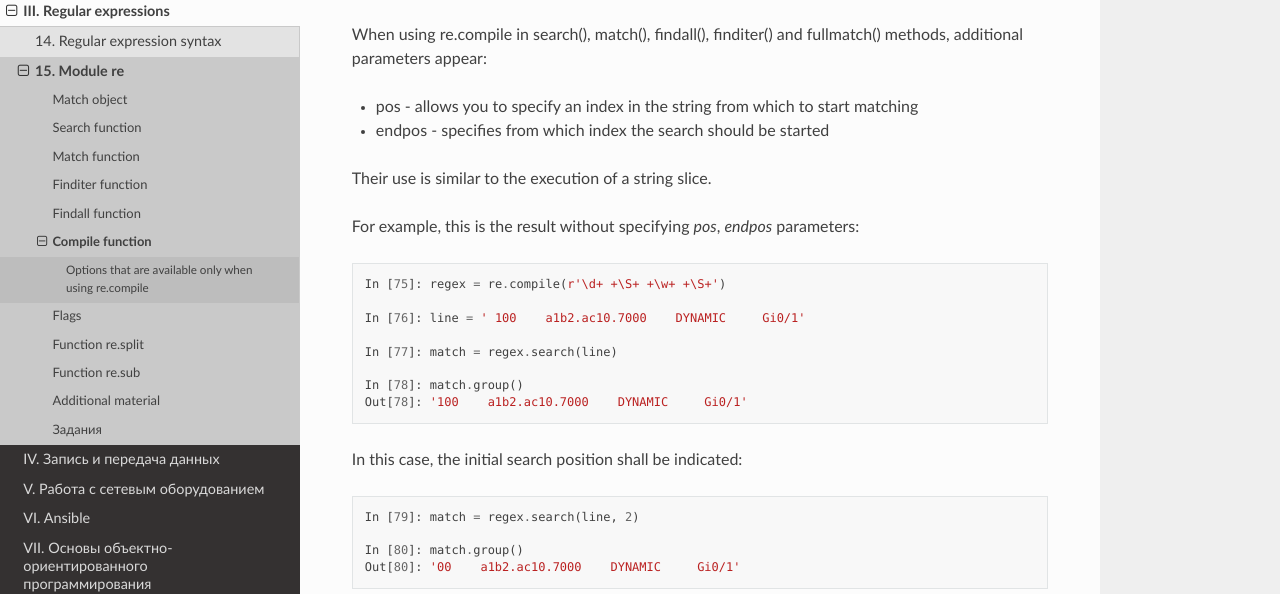
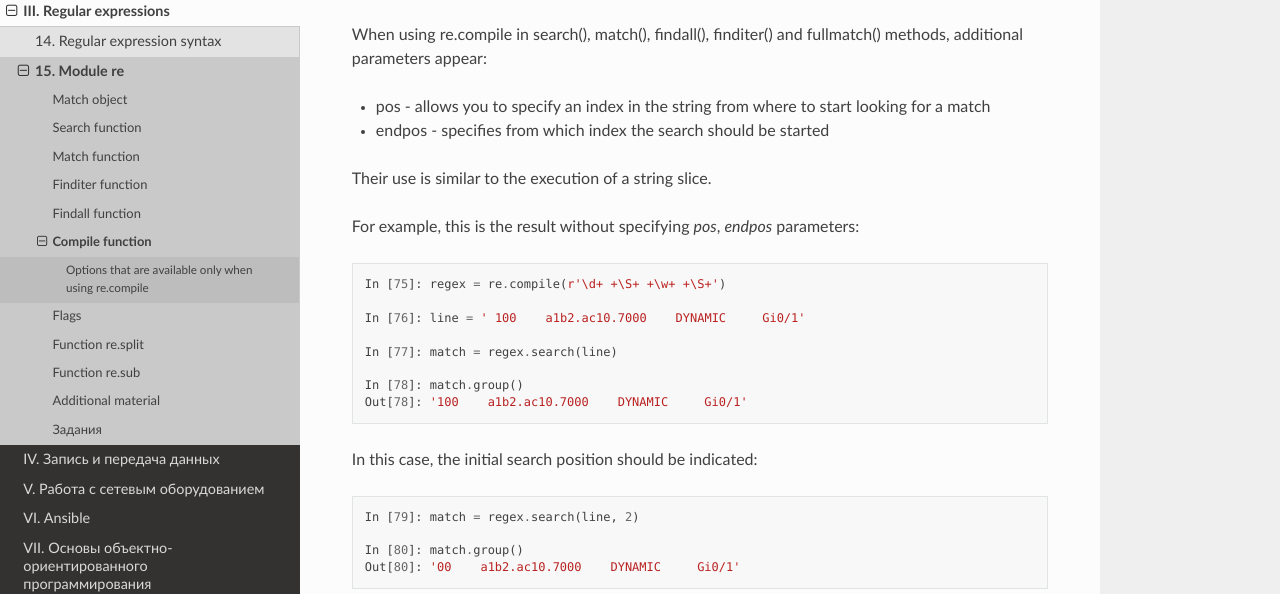
Before and after one commit to Aidar5/nattoeng, a Sphinx documentation site: the page built from docs/source/book/15_module_re/compile.rst, in a window 1280 px wide and 900 px high, scrolled down 2012 px. Shown: the part 161-755 px from the top of the window. Built offline with Sphinx 7.4.7 and the Read the Docs theme 2.0.0, drawn with Linux system fonts in a browser that asks for light colours; pages that are not in the unit, such as notebooks, are missing from menus.

Commit message:
Update compile.rst

```diff
--- a/docs/source/book/15_module_re/compile.rst
+++ b/docs/source/book/15_module_re/compile.rst
@@ -101,7 +101,7 @@ Options that are available only when using re.compile
 
 When using re.compile in search(), match(), findall(), finditer() and fullmatch() methods, additional parameters appear:
 
-* pos - allows you to specify an index in the string from which to start matching
+* pos - allows you to specify an index in the string from where to start looking for a match
 * endpos - specifies from which index the search should be started
 
 Their use is similar to the execution of a string slice.
@@ -119,7 +119,7 @@ For example, this is the result without specifying *pos*, *endpos* parameters:
     In [78]: match.group()
     Out[78]: '100    a1b2.ac10.7000    DYNAMIC     Gi0/1'
 
-In this case, the initial search position shall be indicated:
+In this case, the initial search position should be indicated:
 
 .. code:: python
 
```
